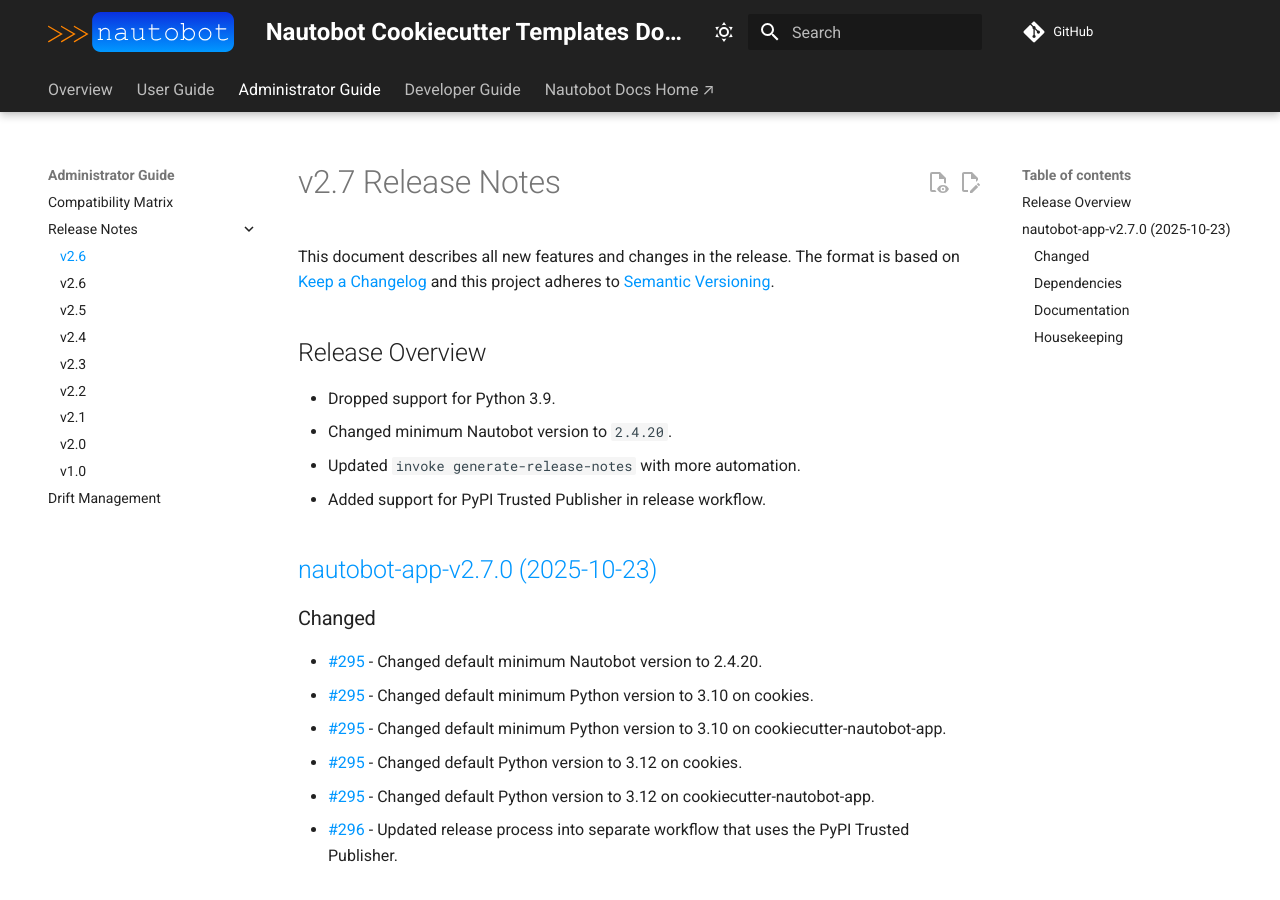
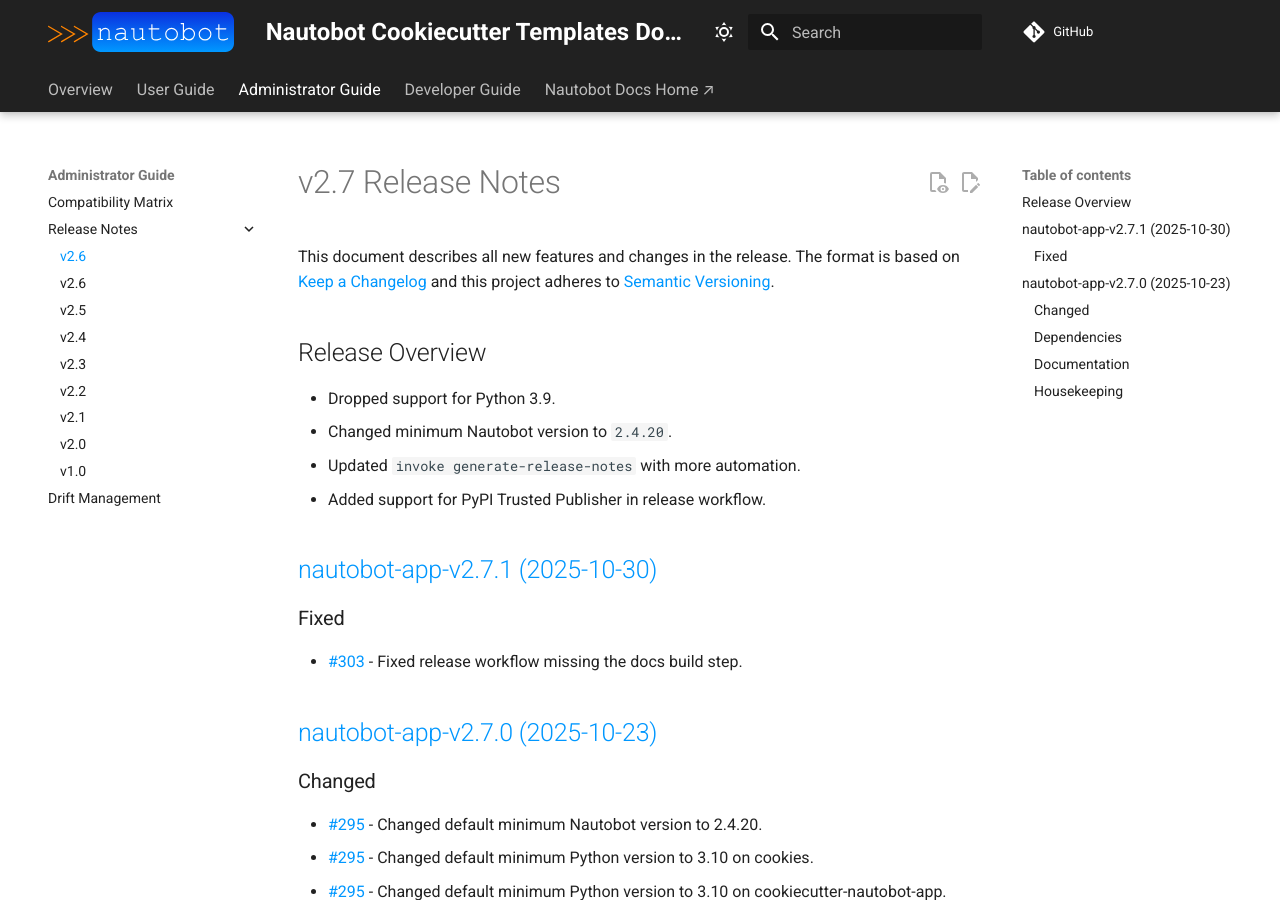
Before and after one commit to nautobot/cookiecutter-nautobot-app, an MkDocs documentation site: the page built from docs/admin/release_notes/version_2.7.md, in a window 1280 px wide and 900 px high. Built offline with MkDocs 1.6.1 and Material for MkDocs 9.7.7, drawn with Linux system fonts in a browser that asks for light colours; comment, search, counter and statistics services are not loaded.

Commit message:
release v2.7.1

```diff
--- a/docs/admin/release_notes/version_2.7.md
+++ b/docs/admin/release_notes/version_2.7.md
@@ -10,6 +10,12 @@
 - Added support for PyPI Trusted Publisher in release workflow.
 
 <!-- towncrier release notes start -->
+## [nautobot-app-v2.7.1 (2025-10-30)](https://github.com/nautobot/cookiecutter-nautobot-app/releases/tag/nautobot-app-v2.7.1)
+
+### Fixed
+
+- [#303](https://github.com/nautobot/cookiecutter-nautobot-app/issues/303) - Fixed release workflow missing the docs build step.
+
 ## [nautobot-app-v2.7.0 (2025-10-23)](https://github.com/nautobot/cookiecutter-nautobot-app/releases/tag/nautobot-app-v2.7.0)
 
 ### Changed
--- a/pyproject.toml
+++ b/pyproject.toml
@@ -123,7 +123,7 @@
 
 [tool.towncrier]
 directory = "changes"
-filename = "docs/admin/release_notes/version_2.6.md"
+filename = "docs/admin/release_notes/version_2.7.md"
 template = "development/towncrier_template.j2"
 start_string = "<!-- towncrier release notes start -->"
 issue_format = "[#{issue}](https://github.com/nautobot/cookiecutter-nautobot-app/issues/{issue})"
```
Also changed, not shown: 1 other file.
